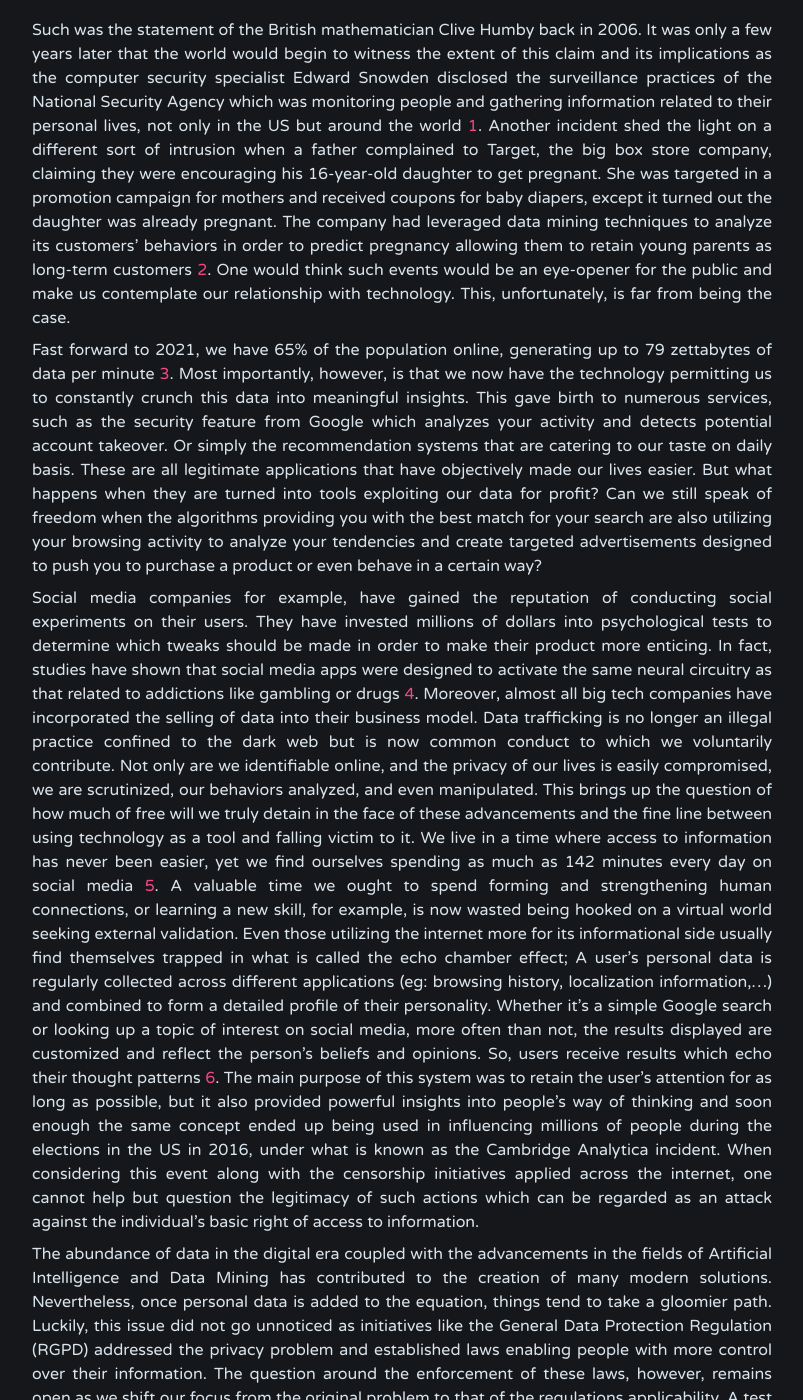
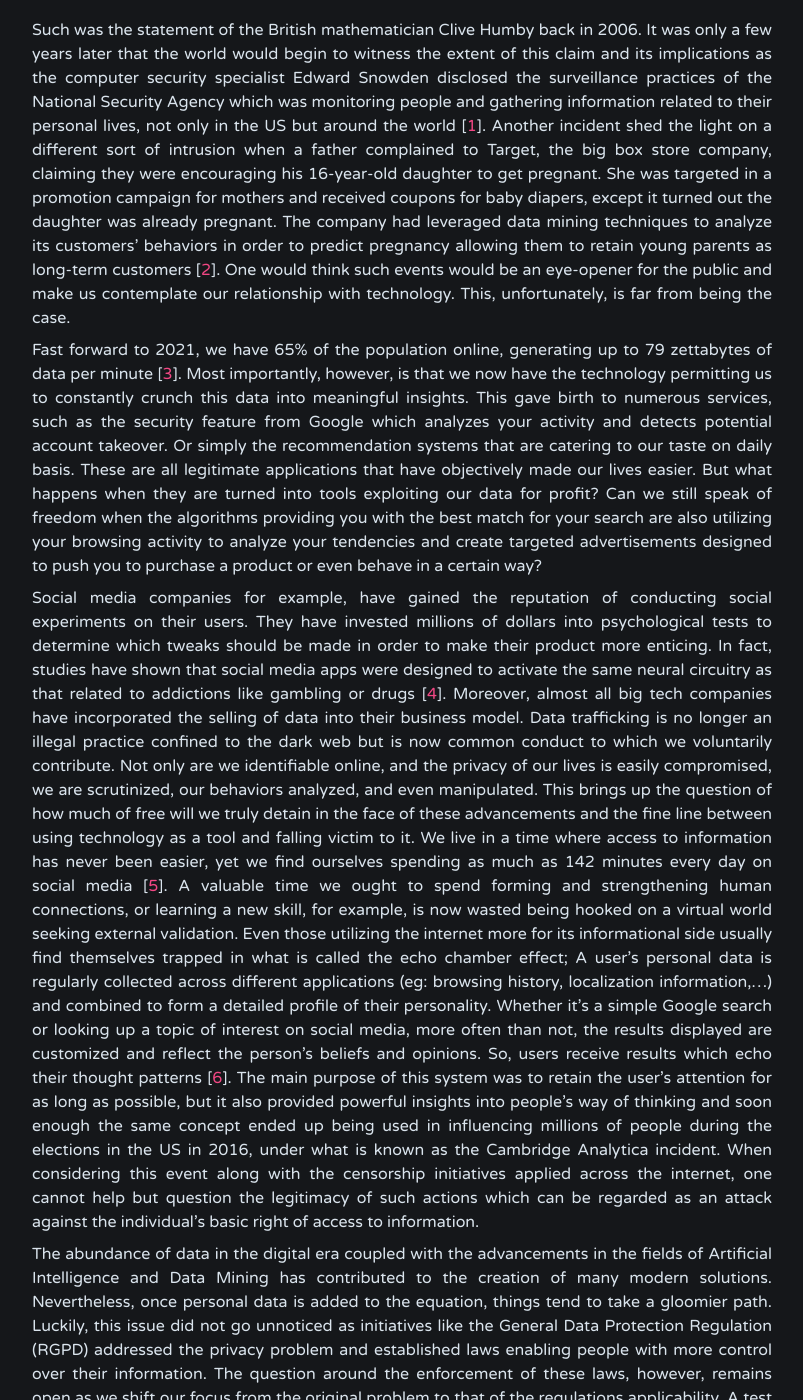
Before and after one commit to dingrui34/dingrui35.github.io, a Jekyll site: the page built from _posts/2022-10-29-personal-data-in-the-digital-era.md, in a window 1280 px wide and 1400 px high, scrolled down 448 px. Shown: the whole window, without its empty margins (238-1041 px from the left). Built offline with Jekyll 4.4.1, drawn with Linux system fonts in a browser that asks for light colours; nearby versions of some CDN libraries; part of the change alters nothing that is shown; some of the changed text lies outside the part shown.

```diff
--- a/_posts/2022-10-29-personal-data-in-the-digital-era.md
+++ b/_posts/2022-10-29-personal-data-in-the-digital-era.md
@@ -11,26 +11,26 @@ activity; so must data be broken down, analyzed for it to have value."
 
 Such was the statement of the British mathematician Clive Humby back in 2006.
 It was only a few years later that the world would begin to witness the extent of this claim and
-its implications as the computer security specialist Edward Snowden disclosed the surveillance practices of the National Security Agency which was monitoring people and gathering information related to their personal lives, not only in the US but around the world [1][1].
+its implications as the computer security specialist Edward Snowden disclosed the surveillance practices of the National Security Agency which was monitoring people and gathering information related to their personal lives, not only in the US but around the world [[1]].
 Another incident shed the light on a different sort of intrusion when a father complained to
 Target, the big box store company, claiming they were encouraging his 16-year-old daughter to get pregnant. She was targeted in a promotion campaign for mothers and received coupons for baby diapers, except it turned out the daughter was already pregnant. The
-company had leveraged data mining techniques to analyze its customers’ behaviors in order to predict pregnancy allowing them to retain young parents as long-term customers [2][2]. One would think such events would be an eye-opener for the public and make us contemplate our relationship with technology. This, unfortunately, is far from being the case.
+company had leveraged data mining techniques to analyze its customers’ behaviors in order to predict pregnancy allowing them to retain young parents as long-term customers [[2]]. One would think such events would be an eye-opener for the public and make us contemplate our relationship with technology. This, unfortunately, is far from being the case.
 
 Fast forward to 2021, we have 65% of the population online, generating up to 79 zettabytes of
-data per minute [3][3]. Most importantly, however, is that we now have the technology permitting us to constantly crunch this data into meaningful insights. This gave birth to numerous services, such as the security feature from Google which analyzes your activity and detects potential account takeover. Or simply the recommendation systems that are catering to our taste on daily basis. These are all legitimate applications that have objectively made our lives easier. But what happens when they are turned into tools exploiting our data for profit? Can we still speak of freedom when the algorithms providing you with the best match for your search are also utilizing your browsing activity to analyze your tendencies and create targeted advertisements designed to push you to purchase a product or even behave in a certain way?
+data per minute [[3]]. Most importantly, however, is that we now have the technology permitting us to constantly crunch this data into meaningful insights. This gave birth to numerous services, such as the security feature from Google which analyzes your activity and detects potential account takeover. Or simply the recommendation systems that are catering to our taste on daily basis. These are all legitimate applications that have objectively made our lives easier. But what happens when they are turned into tools exploiting our data for profit? Can we still speak of freedom when the algorithms providing you with the best match for your search are also utilizing your browsing activity to analyze your tendencies and create targeted advertisements designed to push you to purchase a product or even behave in a certain way?
 
-Social media companies for example, have gained the reputation of conducting social experiments on their users. They have invested millions of dollars into psychological tests to determine which tweaks should be made in order to make their product more enticing. In fact, studies have shown that social media apps were designed to activate the same neural circuitry as that related to addictions like gambling or drugs [4][4]. Moreover, almost all big tech companies have incorporated the selling of data into their business model. Data trafficking is no longer an illegal practice confined to the dark web but is now common conduct to which we voluntarily contribute. Not only are we identifiable online, and the privacy of
+Social media companies for example, have gained the reputation of conducting social experiments on their users. They have invested millions of dollars into psychological tests to determine which tweaks should be made in order to make their product more enticing. In fact, studies have shown that social media apps were designed to activate the same neural circuitry as that related to addictions like gambling or drugs [[4]]. Moreover, almost all big tech companies have incorporated the selling of data into their business model. Data trafficking is no longer an illegal practice confined to the dark web but is now common conduct to which we voluntarily contribute. Not only are we identifiable online, and the privacy of
 our lives is easily compromised, we are scrutinized, our behaviors analyzed, and even manipulated.
-This brings up the question of how much of free will we truly detain in the face of these advancements and the fine line between using technology as a tool and falling victim to it. We live in a time where access to information has never been easier, yet we find ourselves spending as much as 142 minutes every day on social media [5][5]. A valuable time we ought to spend
+This brings up the question of how much of free will we truly detain in the face of these advancements and the fine line between using technology as a tool and falling victim to it. We live in a time where access to information has never been easier, yet we find ourselves spending as much as 142 minutes every day on social media [[5]]. A valuable time we ought to spend
 forming and strengthening human connections, or learning a new skill, for example, is now wasted being hooked on a virtual world seeking external validation. Even those utilizing the internet more for its informational side usually find themselves trapped in what is called the echo chamber effect; A user’s personal data is regularly collected across different applications (eg: browsing history, localization information,...) and combined to form a detailed profile of their personality. Whether it’s a simple Google search or looking up a topic of interest
-on social media, more often than not, the results displayed are customized and reflect the person’s beliefs and opinions. So, users receive results which echo their thought patterns [6][6].
+on social media, more often than not, the results displayed are customized and reflect the person’s beliefs and opinions. So, users receive results which echo their thought patterns [[6]].
 The main purpose of this system was to retain the user’s attention for as long as possible, but it also provided powerful insights into people’s way of thinking and soon enough the same concept ended up being used in influencing millions of people during the elections in the US in 2016, under what is known as the Cambridge Analytica incident. When considering
 this event along with the censorship initiatives applied across the internet, one cannot help
 but question the legitimacy of such actions which can be regarded as an attack against the individual’s basic right of access to information.
 
 The abundance of data in the digital era coupled with the advancements in the fields of Artificial Intelligence and Data Mining has contributed to the creation of many modern solutions. Nevertheless, once personal data is added to the equation, things tend to take a gloomier path. Luckily, this issue did not go unnoticed as initiatives like the General Data
 Protection Regulation (RGPD) addressed the privacy problem and established laws enabling people with more control over their information. The question around the enforcement of these laws, however, remains open as we shift our focus from the original problem to that of the regulations applicability. A test it failed to withstand against the surge of the pandemic as an example when phone companies in Germany, Belgium and Poland directly proceeded
-to share the localization of their clients with the government discarding the fact that the text explicitly refers to the control of epidemics as a derogatory case [7][7]
+to share the localization of their clients with the government discarding the fact that the text explicitly refers to the control of epidemics as a derogatory case [[7]].
 
 Having laws supporting the protection of personal information is clearly necessary but far from being sufficient. It is, in fact, our responsibility as well, to take the necessary precautions to protect ourselves on the internet, limit our oversharing of private details and seek to create a healthy relationship with technology. Moreover, it is our duty to educate ourselves and the future generations about the potential negative impact this can have,
 not only on individuals but on society as a whole. In this digital era where even devices are connected to the internet and equipped with a form of intelligence, basic knowledge in computer science should no longer be a privilege of a selected few but rather an essential skill.
```
